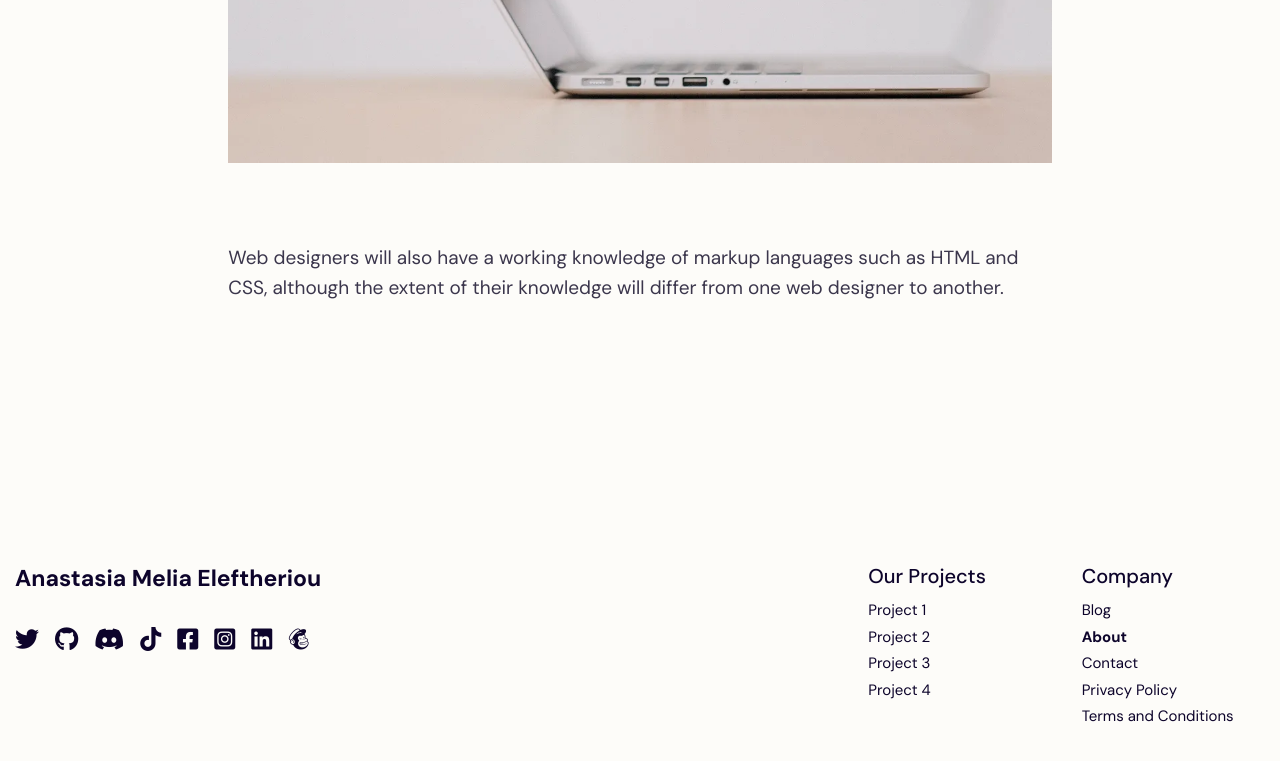
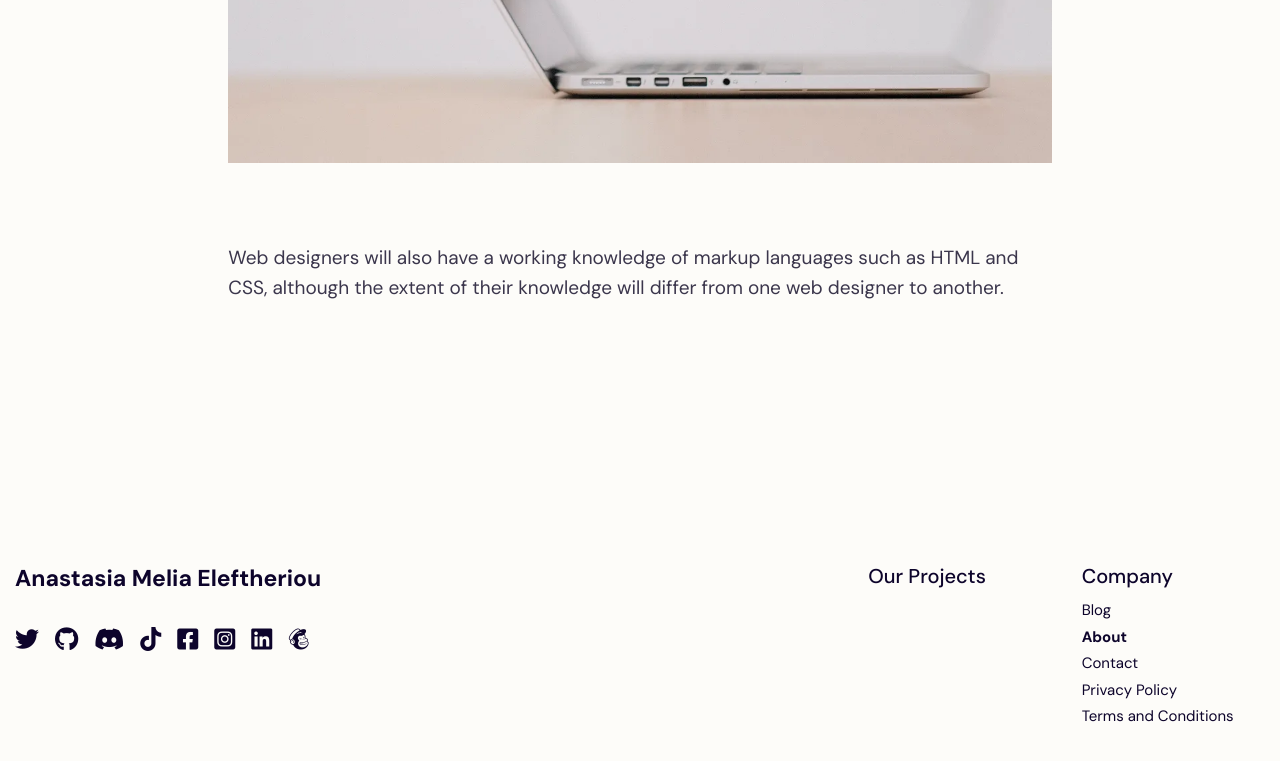
Before and after one commit to Anastasia-Melia/Anastasia-Melia.github.io, a Jekyll site: the page built from pages/about.md, in a window 1280 px wide and 900 px high, scrolled down 4635 px. Shown: the top 761 px of the window. Built offline with Jekyll 4.4.1, drawn with Linux system fonts in a browser that asks for light colours.

Commit message:
Update menu.yml

```diff
--- a/_data/menu.yml
+++ b/_data/menu.yml
@@ -37,16 +37,6 @@ main:
     weight: 4
 
 
-footer_primary:
-  - name: "Project 1"
-    url: /projects/project-1/
-  - name: "Project 2"
-    url: /projects/project-2/
-  - name: "Project 3"
-    url: /projects/project-3/
-  - name: "Project 4"
-    url: /projects/project-4/
-
 footer_secondary:
   - name: Blog
     url: /blog/
```
